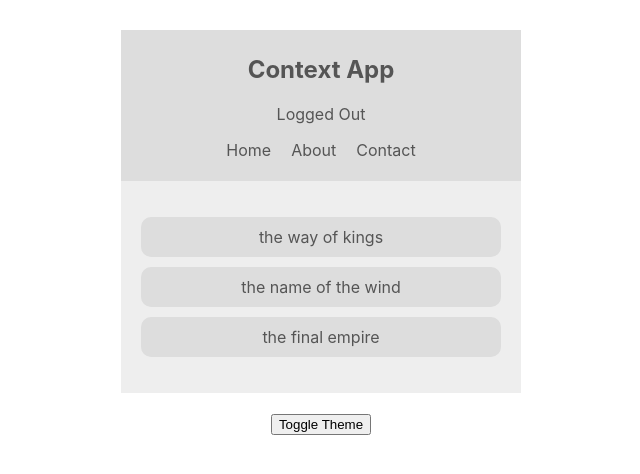
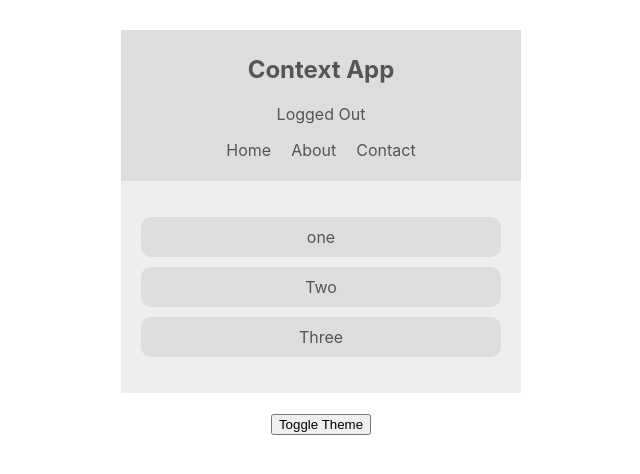
Before and after one commit to zyabb/hooks, a React (Create React App) app: page / in a window 1280 px wide. Shown: the top 474 px of the page, without its empty margins (319-959 px from the left). Built offline with nearby package versions, Linux system fonts and the light colour scheme.

Commit message:
BookContext created inside a functional component. UseState used for a state creation

```diff
--- a/src/App.js
+++ b/src/App.js
@@ -3,15 +3,18 @@
 import Navbar from './components/Navbar';
 import ThemeToggle from './components/ThemeToggle';
 import ThemeContextProvider from './contexts/ThemeContext';
-import AuthContextProvider from './contexts/AuthContext'
+import AuthContextProvider from './contexts/AuthContext';
+import BookContextProvider from './contexts/BookContext';
 function App() {
   return (
     <div className="App">
       <ThemeContextProvider>
         <AuthContextProvider>
-        <Navbar />
-        <BookList />
-        <ThemeToggle />
+          <Navbar />
+          <BookContextProvider>
+            <BookList />
+          </BookContextProvider>
+          <ThemeToggle />
         </AuthContextProvider>
       </ThemeContextProvider>
     </div>
--- a/src/components/BookList.js
+++ b/src/components/BookList.js
@@ -1,19 +1,25 @@
 import React, { useContext } from 'react';
 import { ThemeContext } from '../contexts/ThemeContext';
+import { BookContext } from '../contexts/BookContext';
 //
 
 const BookList = () => {
   const { isLightTheme, light, dark } = useContext(ThemeContext);
   const theme = isLightTheme ? light : dark;
+  const { books } = useContext(BookContext);
   return (
     <div
       className="book-list"
       style={{ color: theme.syntax, background: theme.bg }}
     >
       <ul>
-        <li style={{ background: theme.ui }}>the way of kings</li>
-        <li style={{ background: theme.ui }}>the name of the wind</li>
-        <li style={{ background: theme.ui }}>the final empire</li>
+        {books.map(book => {
+          return (
+            <li key={book.id} style={{ background: theme.ui }}>
+              {book.title}
+            </li>
+          );
+        })}
       </ul>
     </div>
   );
--- /dev/null
+++ b/src/contexts/BookContext.js
@@ -0,0 +1,18 @@
+import React, { createContext, useState } from 'react';
+
+export const BookContext = createContext();
+
+const BookContextProvider = props => {
+  const [books, setBook] = useState([
+    { title: 'one', id: 1 },
+    { title: 'Two', id: 2 },
+    { title: 'Three', id: 3 }
+  ]);
+  return (
+    <BookContext.Provider value={{ books }}>
+      {props.children}
+    </BookContext.Provider>
+  );
+};
+
+export default BookContextProvider;
```
